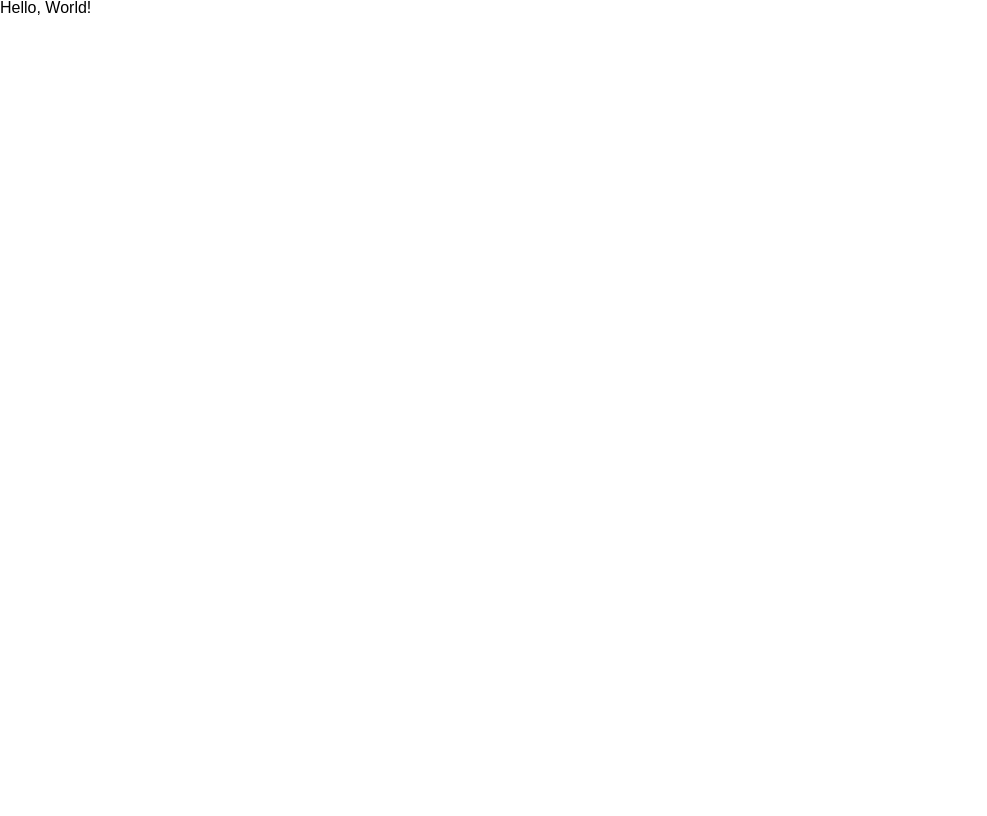
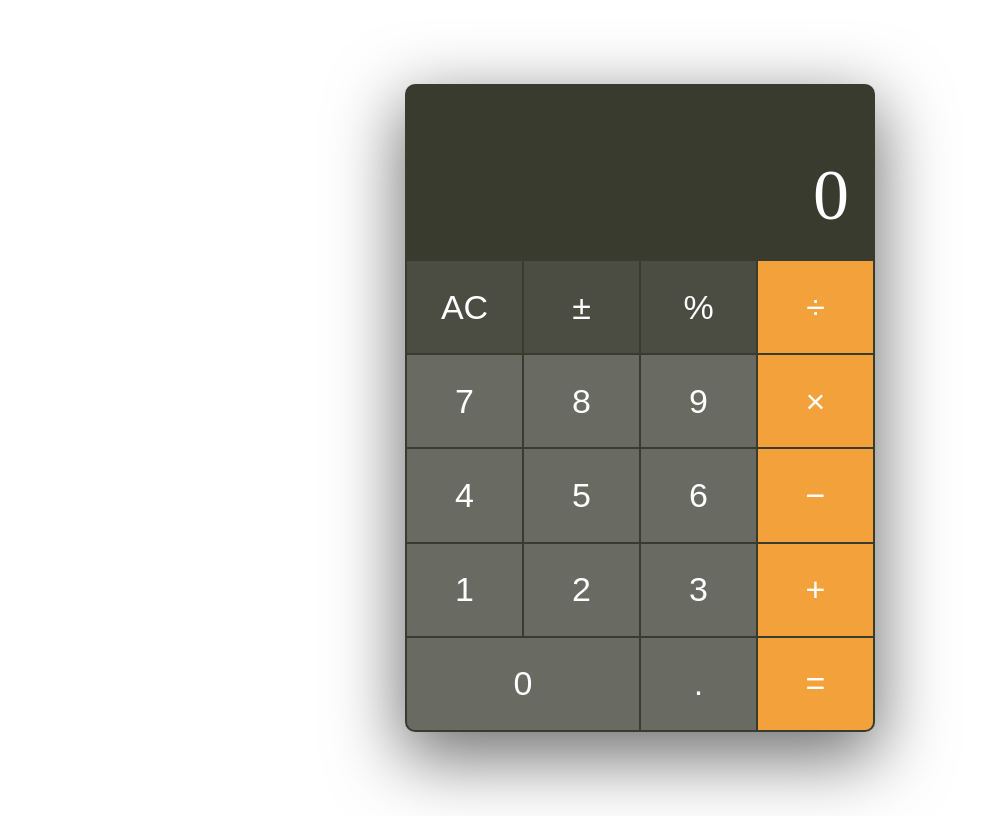
Before and after one commit to mary-toth/react-calculator, a React (Create React App) app: page / in a window 1280 px wide. Shown: the whole page, without its empty margins (0-987 px from the left). Built offline with nearby package versions, Linux system fonts and the light colour scheme.

Commit message:
html and css

```diff
--- a/src/App.jsx
+++ b/src/App.jsx
@@ -1,5 +1,32 @@
 import React from 'react'
 
 export function App() {
-  return <div>Hello, World!</div>
+  return (
+    <main>
+      <div className="calculator">
+        <div className="display">0</div>
+        <div className="buttons">
+          <button className="button fn">AC</button>
+          <button className="button fn">&plusmn;</button>
+          <button className="button fn">%</button>
+          <button className="button op">&divide;</button>
+          <button className="button">7</button>
+          <button className="button">8</button>
+          <button className="button">9</button>
+          <button className="button op">&times;</button>
+          <button className="button">4</button>
+          <button className="button">5</button>
+          <button className="button">6</button>
+          <button className="button op">&minus;</button>
+          <button className="button">1</button>
+          <button className="button">2</button>
+          <button className="button">3</button>
+          <button className="button op">+</button>
+          <button className="button x2">0</button>
+          <button className="button">.</button>
+          <button className="button op">=</button>
+        </div>
+      </div>
+    </main>
+  )
 }
--- a/src/index.scss
+++ b/src/index.scss
@@ -1,12 +1,60 @@
-:root {
-  font: 16px / 1 sans-serif;
+main {
+  height: 100vh;
+  display: flex;
+  justify-content: center;
+  align-items: center;
 }
-
-html {
-  height: 100%;
+.calculator {
+  height: 644px;
+  width: 466px;
+  background-color: #393b2f;
+  box-shadow: 0 22px 70px 4px rgba(0, 0, 0, 0.56);
+  border-radius: 10px;
+  overflow: hidden;
+  padding: 2px;
+  display: flex;
+  flex-direction: column;
 }
-
-body {
-  margin: 0;
-  min-height: 100%;
+.display {
+  margin-top: 44px;
+  padding: 24px;
+  font-size: 72px;
+  text-align: right;
+  color: white;
 }
+.buttons {
+  flex: 1;
+  display: grid;
+  grid-template-columns: repeat(4, 1fr);
+  grid-gap: 2px;
+}
+.button {
+  display: flex;
+  border: none;
+  justify-content: center;
+  align-items: center;
+  background-color: #696b62;
+  color: white;
+  font-size: 34px;
+}
+.button:active {
+  opacity: 60%;
+}
+.button.x2 {
+  grid-column: span 2;
+}
+.button.fn {
+  background-color: #4c4d42;
+}
+.button.op {
+  background-color: #f3a23b;
+}
+.button:nth-last-child(3) {
+  border-bottom-left-radius: 8px;
+}
+.button:last-child {
+  border-bottom-right-radius: 8px;
+}
+.button:hover {
+  cursor: pointer;
+}
```
